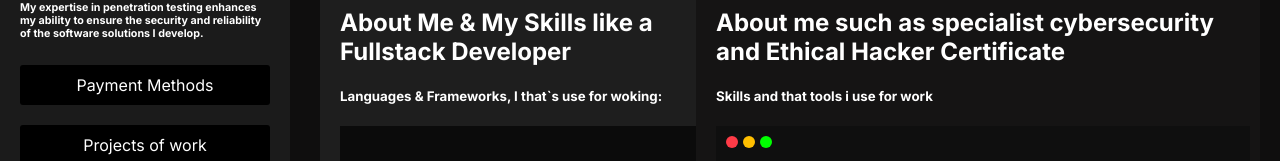
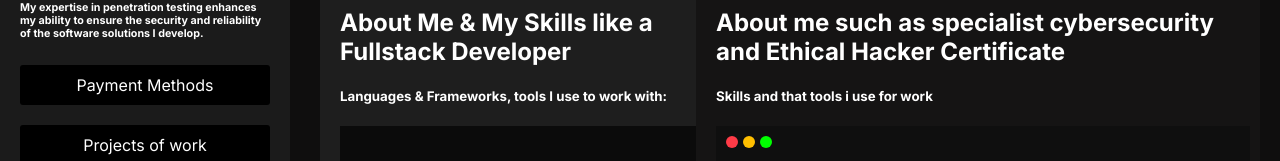
Before and after one commit to org-zero/aaron-fullstack-tester, a Next.js app: page / in a window 1280 px wide. Shown: the part 326-487 px from the top of the page. Built offline with nearby package versions, Linux system fonts and the light colour scheme.

Commit message:
Add files via upload

```diff
--- a/src/app/hack/Portfolio.jsx
+++ b/src/app/hack/Portfolio.jsx
@@ -55,7 +55,7 @@ const Portfolio = () => {
 <div className="row">
   <div className="side">
     <h2>About Me & My Skills like a Fullstack Developer </h2>
-    <h5>Languages & Frameworks, I that`s use for woking:</h5>
+    <h5>Languages & Frameworks, tools I use to work with:</h5>
     <div className="fakeimg" > <p>Javascript : Node &rarr; React &rarr; Next & Express</p>
     <img src="https://wallpapercave.com/wp/wp2465898.png" alt="img" className='imgs' /></div> <br />
     <div className="fakeimg" > <p>Python : Dj jango</p><img src="https://wallpaperaccess.com/full/796849.jpg" alt="img" className='imgs' /></div> <br />
```
